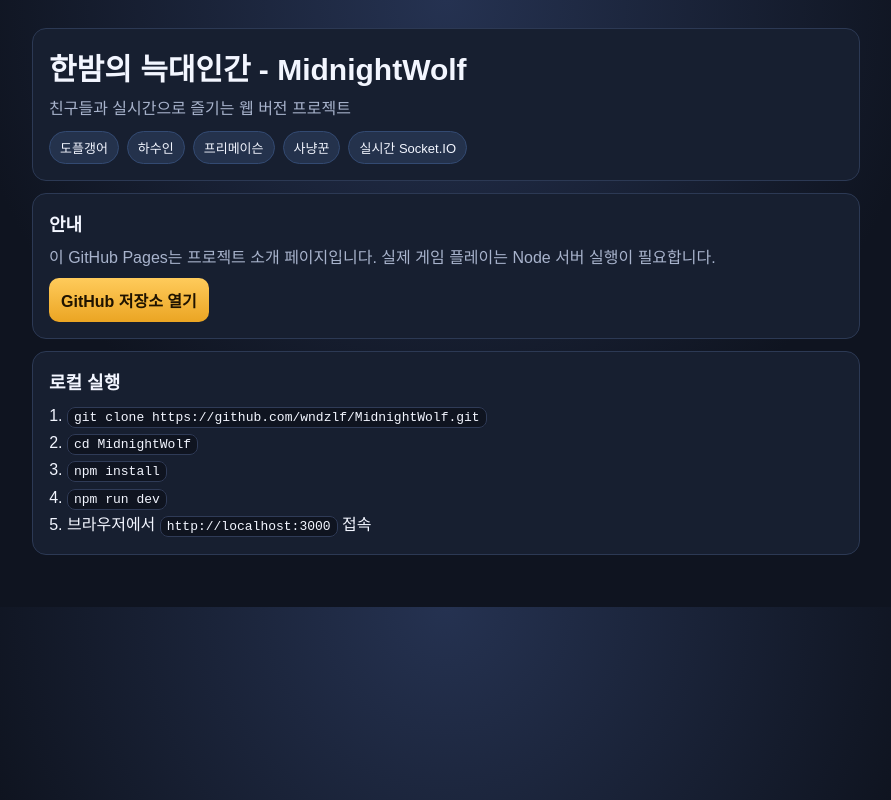
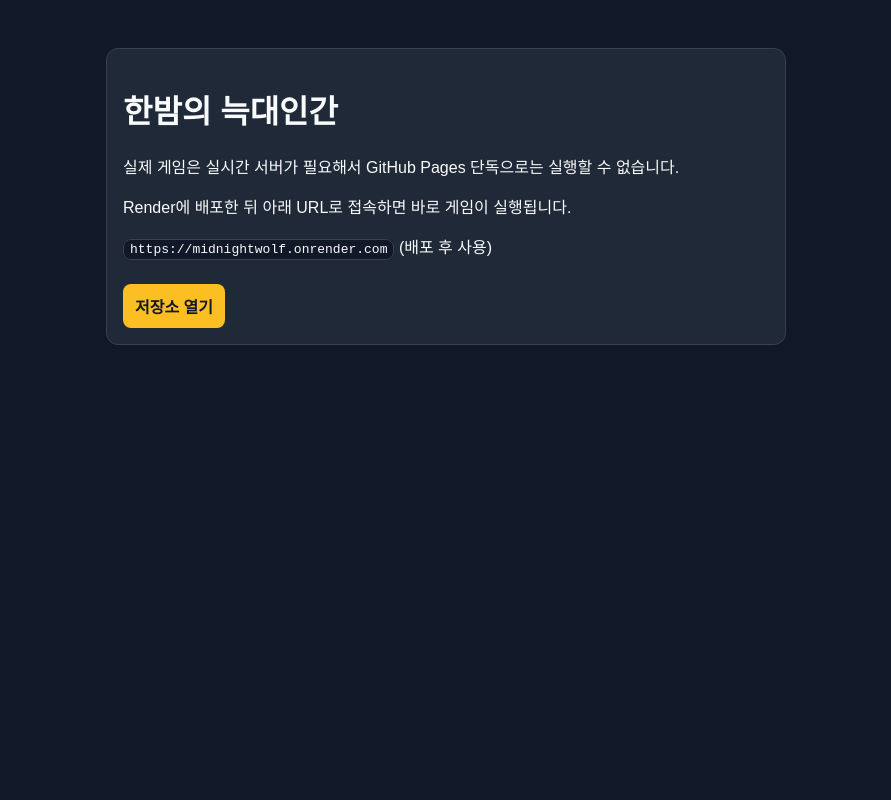
Before and after one commit to wndzlf/MidnightWolf, a website: page pages/index.html in a window 1280 px wide. Shown: the whole page, without its empty margins (194-1085 px from the left). Drawn offline with Linux system fonts and the light colour scheme.

Commit message:
Render 배포 설정 추가

```diff
--- a/pages/index.html
+++ b/pages/index.html
@@ -5,94 +5,22 @@
     <meta name="viewport" content="width=device-width, initial-scale=1" />
     <title>MidnightWolf</title>
     <style>
-      :root {
-        --bg: #0f1420;
-        --card: #171f30;
-        --line: #2c3954;
-        --text: #f3f6ff;
-        --muted: #a8b3cc;
-        --accent: #ffcb5b;
-      }
-      * { box-sizing: border-box; }
-      body {
-        margin: 0;
-        font-family: "Apple SD Gothic Neo", "Noto Sans KR", sans-serif;
-        color: var(--text);
-        background: radial-gradient(circle at top, #253251 0%, #0f1420 55%);
-      }
-      main {
-        max-width: 860px;
-        margin: 0 auto;
-        padding: 28px 16px 40px;
-      }
-      .card {
-        background: var(--card);
-        border: 1px solid var(--line);
-        border-radius: 14px;
-        padding: 16px;
-        margin-bottom: 12px;
-      }
-      h1, h2, p { margin: 0; }
-      h1 { font-size: 30px; margin-bottom: 6px; }
-      h2 { font-size: 18px; margin-bottom: 8px; }
-      .muted { color: var(--muted); }
-      .row { display: flex; gap: 8px; flex-wrap: wrap; margin-top: 12px; }
-      .chip {
-        background: #24324c;
-        border: 1px solid #334a72;
-        border-radius: 999px;
-        padding: 6px 10px;
-        font-size: 13px;
-      }
-      a.button {
-        display: inline-block;
-        margin-top: 10px;
-        text-decoration: none;
-        color: #1f1300;
-        background: linear-gradient(180deg, #ffcb5b, #eba523);
-        border-radius: 10px;
-        padding: 10px 12px;
-        font-weight: 700;
-      }
-      ol { margin: 0; padding-left: 18px; line-height: 1.7; }
-      code {
-        background: #0f1420;
-        border: 1px solid #2f3b57;
-        border-radius: 8px;
-        padding: 2px 6px;
-      }
+      body { font-family: "Apple SD Gothic Neo", "Noto Sans KR", sans-serif; margin: 0; background: #111827; color: #f9fafb; }
+      main { max-width: 680px; margin: 48px auto; padding: 0 16px; }
+      .box { background: #1f2937; border: 1px solid #374151; border-radius: 12px; padding: 16px; }
+      a { display: inline-block; margin-top: 10px; background: #fbbf24; color: #111827; text-decoration: none; padding: 10px 12px; border-radius: 8px; font-weight: 700; }
+      code { background: #111827; border: 1px solid #374151; border-radius: 8px; padding: 2px 6px; }
     </style>
   </head>
   <body>
     <main>
-      <section class="card">
-        <h1>한밤의 늑대인간 - MidnightWolf</h1>
-        <p class="muted">친구들과 실시간으로 즐기는 웹 버전 프로젝트</p>
-        <div class="row">
-          <span class="chip">도플갱어</span>
-          <span class="chip">하수인</span>
-          <span class="chip">프리메이슨</span>
-          <span class="chip">사냥꾼</span>
-          <span class="chip">실시간 Socket.IO</span>
-        </div>
-      </section>
-
-      <section class="card">
-        <h2>안내</h2>
-        <p class="muted">이 GitHub Pages는 프로젝트 소개 페이지입니다. 실제 게임 플레이는 Node 서버 실행이 필요합니다.</p>
-        <a class="button" href="https://github.com/wndzlf/MidnightWolf" target="_blank" rel="noreferrer">GitHub 저장소 열기</a>
-      </section>
-
-      <section class="card">
-        <h2>로컬 실행</h2>
-        <ol>
-          <li><code>git clone https://github.com/wndzlf/MidnightWolf.git</code></li>
-          <li><code>cd MidnightWolf</code></li>
-          <li><code>npm install</code></li>
-          <li><code>npm run dev</code></li>
-          <li>브라우저에서 <code>http://localhost:3000</code> 접속</li>
-        </ol>
-      </section>
+      <div class="box">
+        <h1>한밤의 늑대인간</h1>
+        <p>실제 게임은 실시간 서버가 필요해서 GitHub Pages 단독으로는 실행할 수 없습니다.</p>
+        <p>Render에 배포한 뒤 아래 URL로 접속하면 바로 게임이 실행됩니다.</p>
+        <p><code>https://midnightwolf.onrender.com</code> (배포 후 사용)</p>
+        <a href="https://github.com/wndzlf/MidnightWolf" target="_blank" rel="noreferrer">저장소 열기</a>
+      </div>
     </main>
   </body>
 </html>
```
Also changed, not shown: render.yaml (added, +9 -0 lines).
